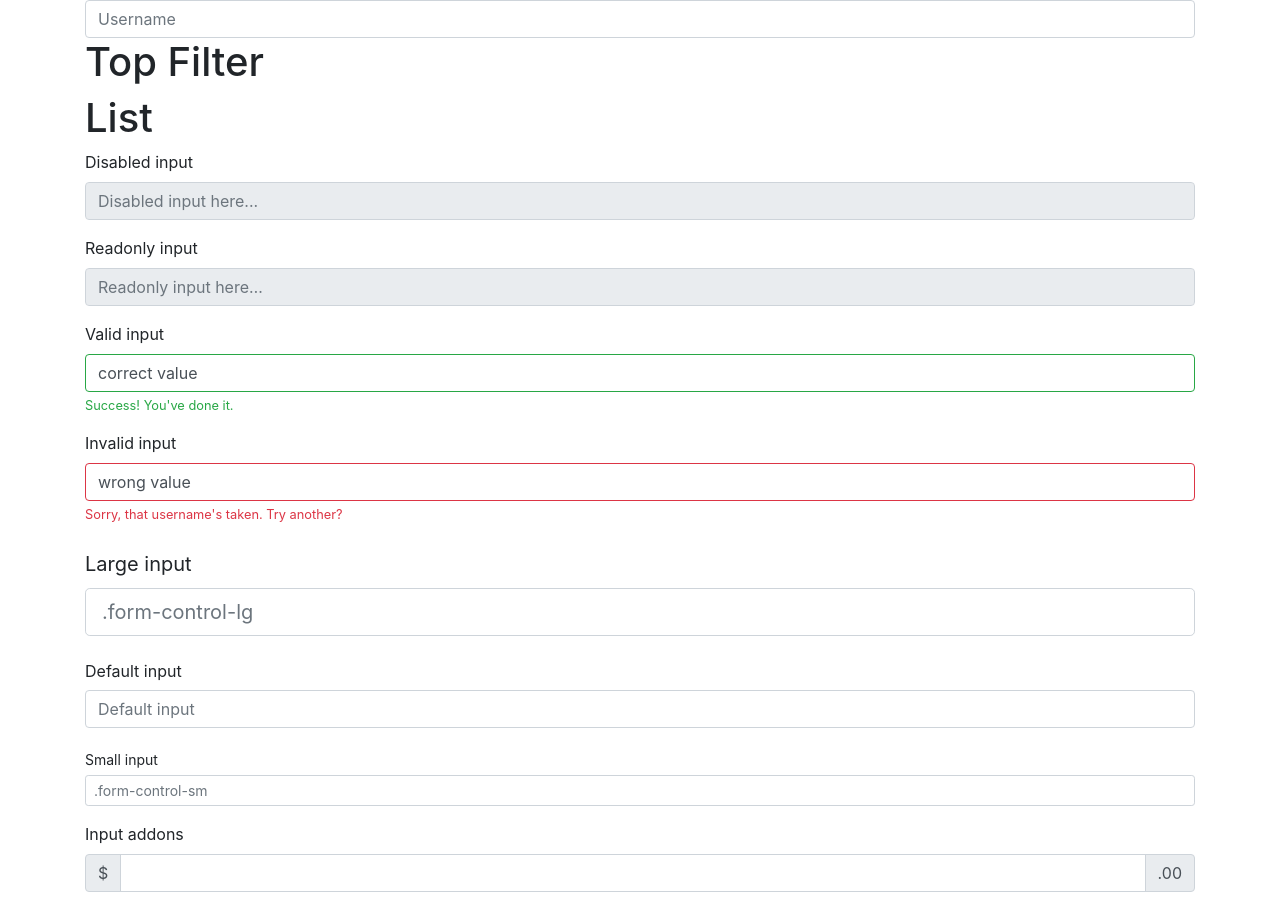
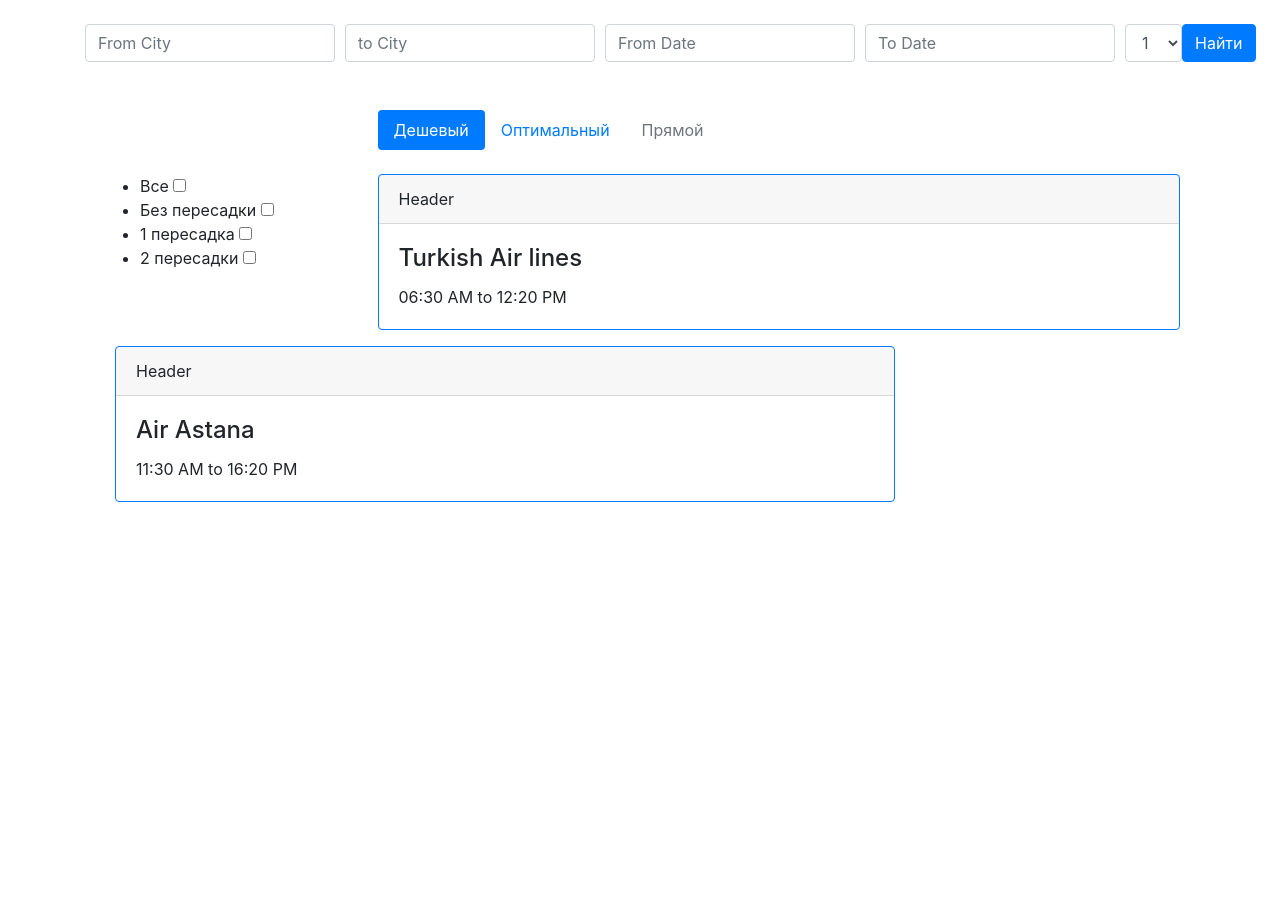
Before and after one commit to ruslan06882017/aviasales, a website built with webpack: page src/index.html in a window 1280 px wide. After the commit the page ends 800 px from the top, so only its background shows below. Built offline with nearby package versions, Linux system fonts and the light colour scheme.

Commit message:
Added html structure

```diff
--- a/src/components/leftsidebar/LeftSidebar.js
+++ b/src/components/leftsidebar/LeftSidebar.js
@@ -3,6 +3,6 @@
 export default class LeftSidebar extends AviasalesComponent {
   static className = `left_sidebar`
   toHTML(){
-    return `<h1>List</h1>`
+    return ``
   }
 }
--- a/src/components/list/data.template.js
+++ b/src/components/list/data.template.js
@@ -1,58 +1,40 @@
 export function createData(){
   return `
-  <div class="form-group">
-  <fieldset disabled="">
-    <label class="control-label" for="disabledInput">Disabled input</label>
-    <input class="form-control" id="disabledInput" type="text" placeholder="Disabled input here..." disabled="">
-  </fieldset>
-</div>
+    <div class="container-fluid">
+      <div class="row">
+          <div class="col-3">
+              <ul>
+                <li> Все <input type="checkbox" /> </li>
+                <li> Без пересадки <input type="checkbox" /> </li>
+                <li> 1 пересадка <input type="checkbox" /> </li>
+                <li> 2 пересадки <input type="checkbox" /> </li>
+              </ul>
+          </div>
 
-<div class="form-group">
-  <fieldset>
-    <label class="control-label" for="readOnlyInput">Readonly input</label>
-    <input class="form-control" id="readOnlyInput" type="text" placeholder="Readonly input here…" readonly="">
-  </fieldset>
-</div>
+          <div class="col-9 ">
+              <div class="card border-primary mb-3" style="max-width: 60rem;">
+                <div class="card-header">Header</div>
+                  <div class="card-body">
+                      <h4 class="card-title">Turkish Air lines</h4>
+                      <p class="card-text"> 06:30 AM to 12:20 PM</p>
+                  </div>
+                </div>
+              </div>
+          </div>
 
-<div class="form-group has-success">
-  <label class="form-control-label" for="inputSuccess1">Valid input</label>
-  <input type="text" value="correct value" class="form-control is-valid" id="inputValid">
-  <div class="valid-feedback">Success! You've done it.</div>
-</div>
+          <div class="col-9">
+              <div class="card border-primary mb-3" style="max-width: 60rem;">
+                <div class="card-header">Header</div>
+                  <div class="card-body">
+                    <h4 class="card-title"> Air Astana </h4>
+                    <p class="card-text"> 11:30 AM to 16:20 PM</p>
+                  </div>
+                </div>
+              </div>
+          </div>
 
-<div class="form-group has-danger">
-  <label class="form-control-label" for="inputDanger1">Invalid input</label>
-  <input type="text" value="wrong value" class="form-control is-invalid" id="inputInvalid">
-  <div class="invalid-feedback">Sorry, that username's taken. Try another?</div>
-</div>
 
-<div class="form-group">
-  <label class="col-form-label col-form-label-lg" for="inputLarge">Large input</label>
-  <input class="form-control form-control-lg" type="text" placeholder=".form-control-lg" id="inputLarge">
-</div>
-
-<div class="form-group">
-  <label class="col-form-label" for="inputDefault">Default input</label>
-  <input type="text" class="form-control" placeholder="Default input" id="inputDefault">
-</div>
-
-<div class="form-group">
-  <label class="col-form-label col-form-label-sm" for="inputSmall">Small input</label>
-  <input class="form-control form-control-sm" type="text" placeholder=".form-control-sm" id="inputSmall">
-</div>
-
-<div class="form-group">
-  <label class="control-label">Input addons</label>
-  <div class="form-group">
-    <div class="input-group mb-3">
-      <div class="input-group-prepend">
-        <span class="input-group-text">$</span>
       </div>
-      <input type="text" class="form-control" aria-label="Amount (to the nearest dollar)">
-      <div class="input-group-append">
-        <span class="input-group-text">.00</span>
-      </div>
-    </div>
   </div>
-</div>`
+  `
 }
--- a/src/components/mainsearch/MainSearch.js
+++ b/src/components/mainsearch/MainSearch.js
@@ -17,8 +17,27 @@
   }
 
   toHTML(){
-    return `
-      <input type="text" class="form-control" placeholder="Username">
+    return ` <br>
+      <div class="main-search-groups">
+
+           <input type="text" class="form-control from-city" id="fromCity" placeholder="From City">
+           <input type="text" class="form-control to-city" id="toCity" placeholder="to City">
+
+           <input type="text" class="form-control from-date" id="fromDate" placeholder="From Date">
+           <input type="text" class="form-control to-date" id="toDate" placeholder="To Date">
+
+          <select class="form-control" id="passenger">
+           <option>1</option>
+           <option>2</option>
+           <option>3</option>
+           <option>4</option>
+           <option>5</option>
+         </select>
+
+
+         <button type="button" class="btn btn-primary">Найти</button>
+      </div>
+      <br> <br>
     `
   }
 
--- a/src/components/topfilter/TopFilter.js
+++ b/src/components/topfilter/TopFilter.js
@@ -5,6 +5,30 @@
   static className = `top_filter`
 
   toHTML(){
-    return `<h1> Top Filter </h1>`
+    return `
+     <div class="container-fluid">
+      <div class="row">
+          <div class="col-3">
+
+          </div>
+          <div class="col-9">
+
+
+            <ul class="nav nav-pills">
+              <li class="nav-item">
+                <a class="nav-link active" href="#">Дешевый</a>
+              </li>
+              <li class="nav-item">
+                <a class="nav-link" href="#">Оптимальный</a>
+              </li>
+              <li class="nav-item">
+                <a class="nav-link disabled" href="#">Прямой</a>
+              </li>
+            </ul>
+            <br>
+          </div>
+
+      </div>
+     </div>`
   }
 }
--- a/src/index.js
+++ b/src/index.js
@@ -1,13 +1,13 @@
-// import './scss/index.scss'
+import './scss/index.scss'
 
 const { Aviasales } = require("./components/aviasales/Aviasales");
 import MainSearch from './components/mainsearch/MainSearch'
 import TopFilter from './components/topfilter/TopFilter'
-import LeftSidebar from './components/leftsidebar/LeftSidebar'
+// import LeftSidebar from './components/leftsidebar/LeftSidebar'
 import List from './components/list/List'
 
 const avia = new Aviasales('#app', {
-  components: [MainSearch, TopFilter, LeftSidebar, List]
+  components: [MainSearch, TopFilter, List]
 })
 
 avia.render()
--- a/src/scss/index.scss
+++ b/src/scss/index.scss
@@ -1,5 +1,21 @@
-$red: grey;
+/* $red: grey;
 
 body {
   background: $red
+} */
+
+.main-search-groups{
+  display: flex;
+  flex-direction: row;
+  align-items: flex-start;
 }
+
+
+.main-search-groups input{
+  width: 250px;
+  margin-right: 10px;
+}
+
+.main-search-groups select{
+  width: 250px;
+}
```
